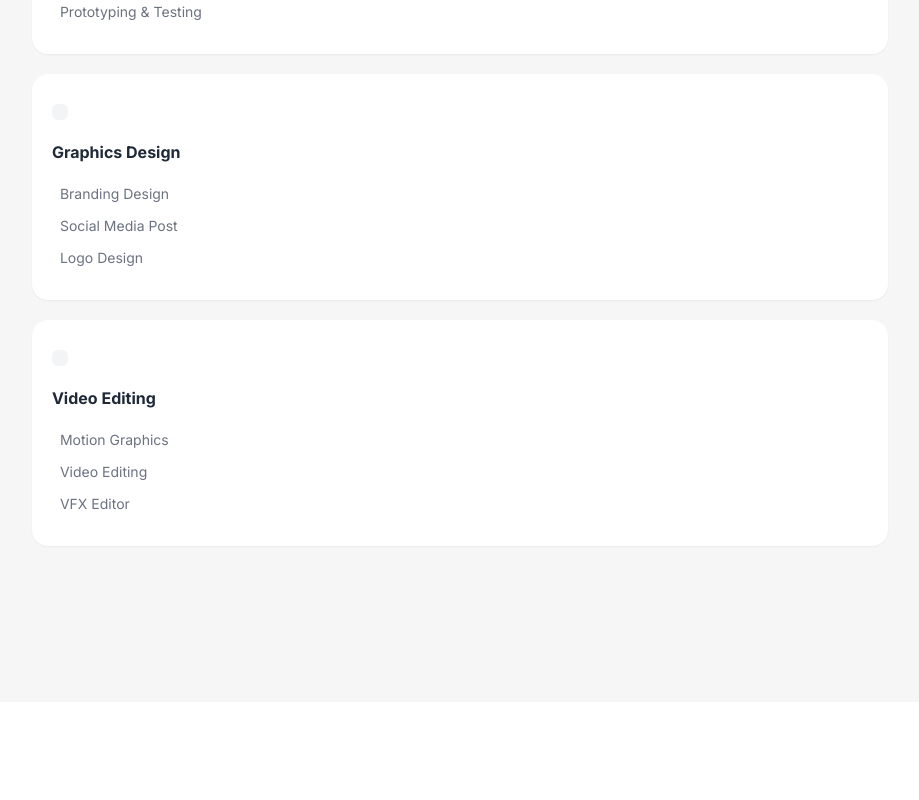
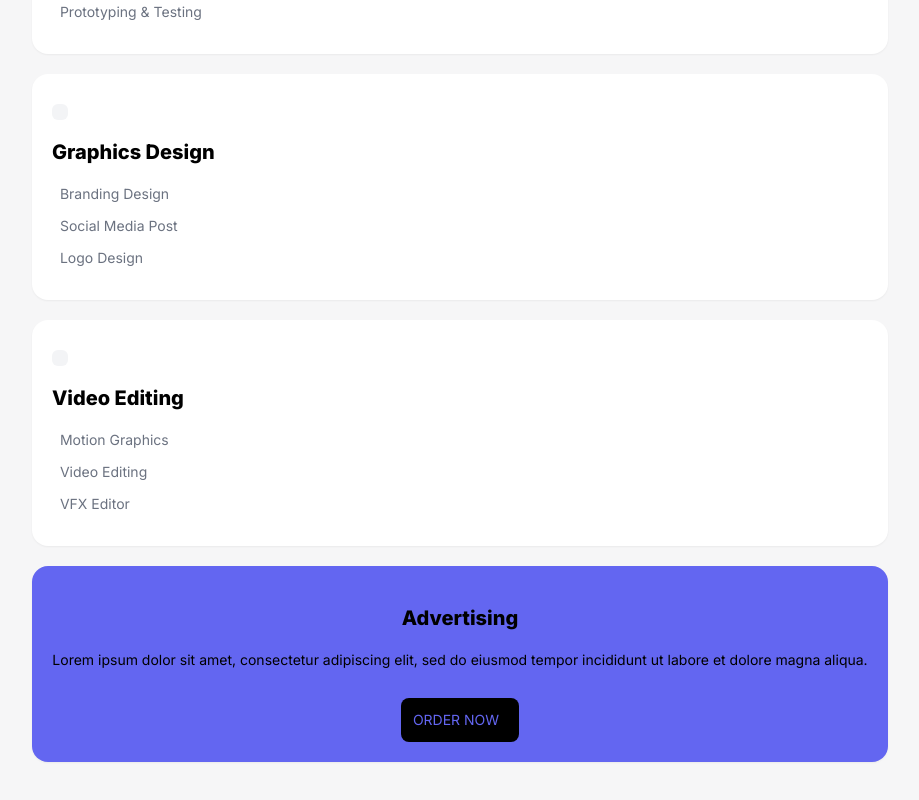
Before and after one commit to samankassou/portfolio, a Next.js app: page / in a window 1280 px wide. Shown: the part 1216-2016 px from the top of the page, without its empty margins (180-1099 px from the left). Before the commit the page ends 1918 px from the top, so only its background shows below. Built offline with nearby package versions, Linux system fonts and the light colour scheme.

Commit message:
Add advert card

```diff
--- /dev/null
+++ b/app/components/advertBtn.js
@@ -0,0 +1,13 @@
+export default function advertBtn() {
+  return (
+    <a
+      href="#"
+      className="bg-black p-3 rounded-lg inline-flex justify-between items-center space-x-2"
+    >
+      <span className="text-indigo-500 uppercase text-sm">Order now</span>
+      <span className="bg-black flex items-center justify-center text-indigo-500">
+        <ion-icon name="arrow-round-forward"></ion-icon>
+      </span>
+    </a>
+  );
+}
--- /dev/null
+++ b/app/components/advertCard.js
@@ -0,0 +1,18 @@
+import AdvertBtn from "./advertBtn";
+
+export default function advertCard() {
+  return (
+    <div className="rounded-box bg-indigo-500 shadow-sm p-5 my-5">
+      <h3 className="text-xl font-extrabold text-black text-center my-4 leading-8">
+        Advertising
+      </h3>
+      <p className="text-sm text-black my-3 text-center">
+        Lorem ipsum dolor sit amet, consectetur adipiscing elit, sed do eiusmod
+        tempor incididunt ut labore et dolore magna aliqua.
+      </p>
+      <p className="text-center pt-4">
+        <AdvertBtn />
+      </p>
+    </div>
+  );
+}
--- a/app/components/header.js
+++ b/app/components/header.js
@@ -2,7 +2,7 @@ import Btn from "./btn";
 export default function Header() {
   return (
     <div className="rounded-box bg-white shadow-sm p-8 my-5">
-      <h1 className="text-2xl font-bold text-center mb-3 leading-8">
+      <h1 className="text-2xl font-bold text-black text-center mb-3 leading-8">
         I design products that delight and inspire people.
       </h1>
       <p className="text-center text-sm text-gray-500 leading-6">
--- a/app/components/serviceCard.js
+++ b/app/components/serviceCard.js
@@ -2,9 +2,9 @@ export default function serviceCard({ service }) {
   return (
     <div className="rounded-box bg-white shadow-sm p-5 my-5">
       <span className="inline-flex items-center justify-center text-2xl text-black p-2 rounded-md bg-gray-100">
-        <ion-icon name="code"></ion-icon>
+        <ion-icon name={service.icon}></ion-icon>
       </span>
-      <h3 className="text-md font-bold text-left my-4 leading-8">
+      <h3 className="text-xl font-extrabold text-left my-4 leading-8 text-black">
         {service.title}
       </h3>
       <ul>
@@ -14,7 +14,7 @@ export default function serviceCard({ service }) {
               className="flex items-center space-x-2 text-sm text-gray-500 my-3"
               key={item.title}
             >
-              <ion-icon name={item.icon}></ion-icon>
+              <ion-icon name="arrow-round-forward"></ion-icon>
               <span>{item}</span>
             </li>
           ))}
--- a/app/page.js
+++ b/app/page.js
@@ -1,18 +1,19 @@
 import Header from "./components/header";
 import Navbar from "./components/navbar";
 import ServiceCard from "./components/serviceCard";
+import AdvertCard from "./components/advertCard";
 
 export default function Home() {
   let sercices = [
     {
       id: 1,
-      icon: "arrow-round-forward",
+      icon: "logo-html5",
       title: "Web Development",
       items: ["Frontend Development", "Backend Development", "CMS Development"],
     },
     {
       id: 2,
-      icon: "arrow-round-forward",
+      icon: "phone-portrait",
       title: "App Development",
       items: [
         "iOS Development",
@@ -22,7 +23,7 @@ export default function Home() {
     },
     {
       id: 3,
-      icon: "arrow-round-forward",
+      icon: "grid",
       title: "UI / UX Design",
       items: [
         "User Research",
@@ -32,13 +33,13 @@ export default function Home() {
     },
     {
       id: 4,
-      icon: "arrow-round-forward",
+      icon: "color-palette",
       title: "Graphics Design",
       items: ["Branding Design", "Social Media Post", "Logo Design"],
     },
     {
       id: 5,
-      icon: "videocam",
+      icon: "film",
       title: "Video Editing",
       items: ["Motion Graphics", "Video Editing", "VFX Editor"],
     },
@@ -50,7 +51,7 @@ export default function Home() {
         <Header />
         {/* Services */}
         <section className="my-10">
-          <h2 className="text-2xl font-bold text-center mb-3 leading-8">
+          <h2 className="text-2xl font-bold text-black text-center mb-3 leading-8">
             My Services
           </h2>
           <p className="text-center text-sm text-gray-500 leading-6">
@@ -65,6 +66,9 @@ export default function Home() {
                   <ServiceCard service={service} key={service.id} />
                 </li>
               ))}
+            <li>
+              <AdvertCard />
+            </li>
           </ul>
         </section>
       </main>
```
